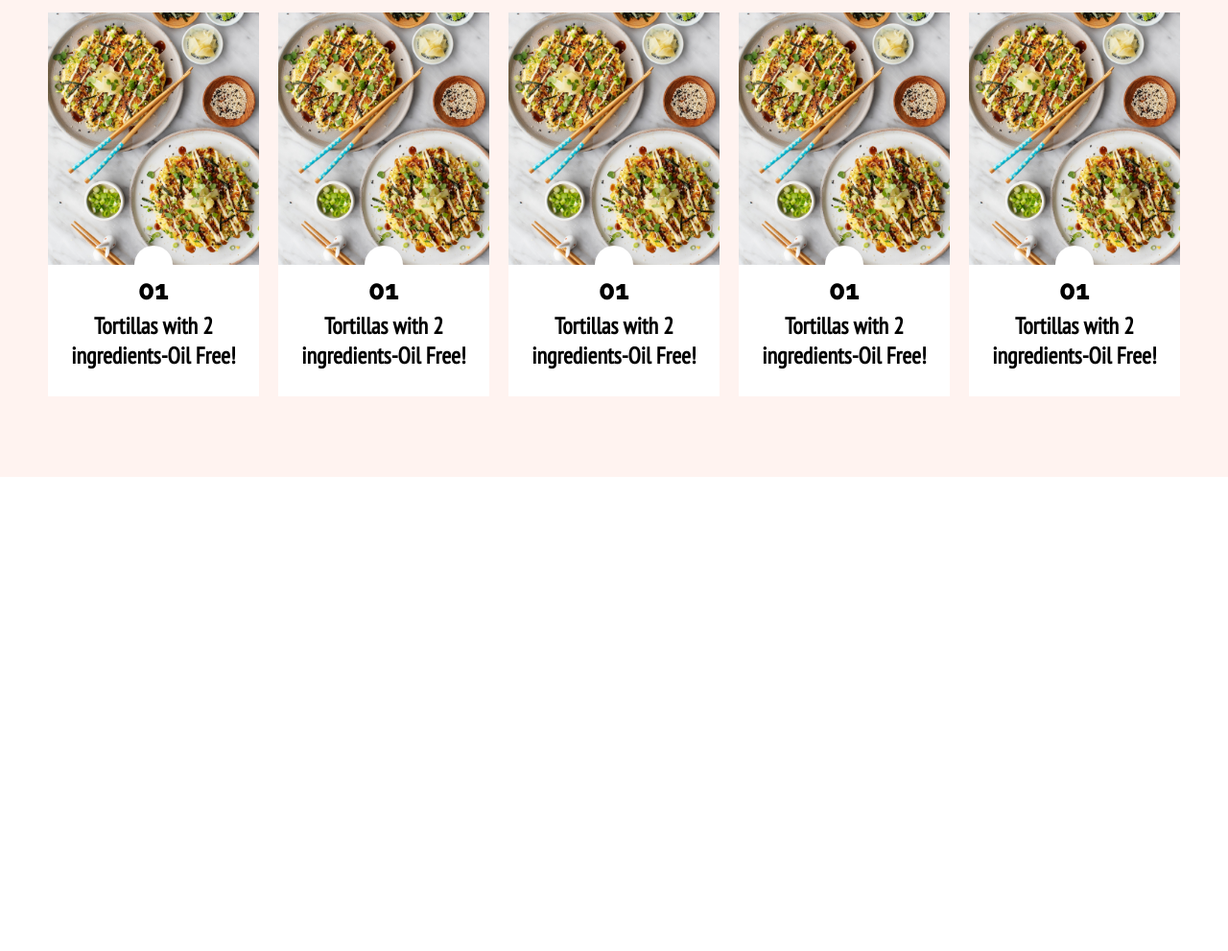
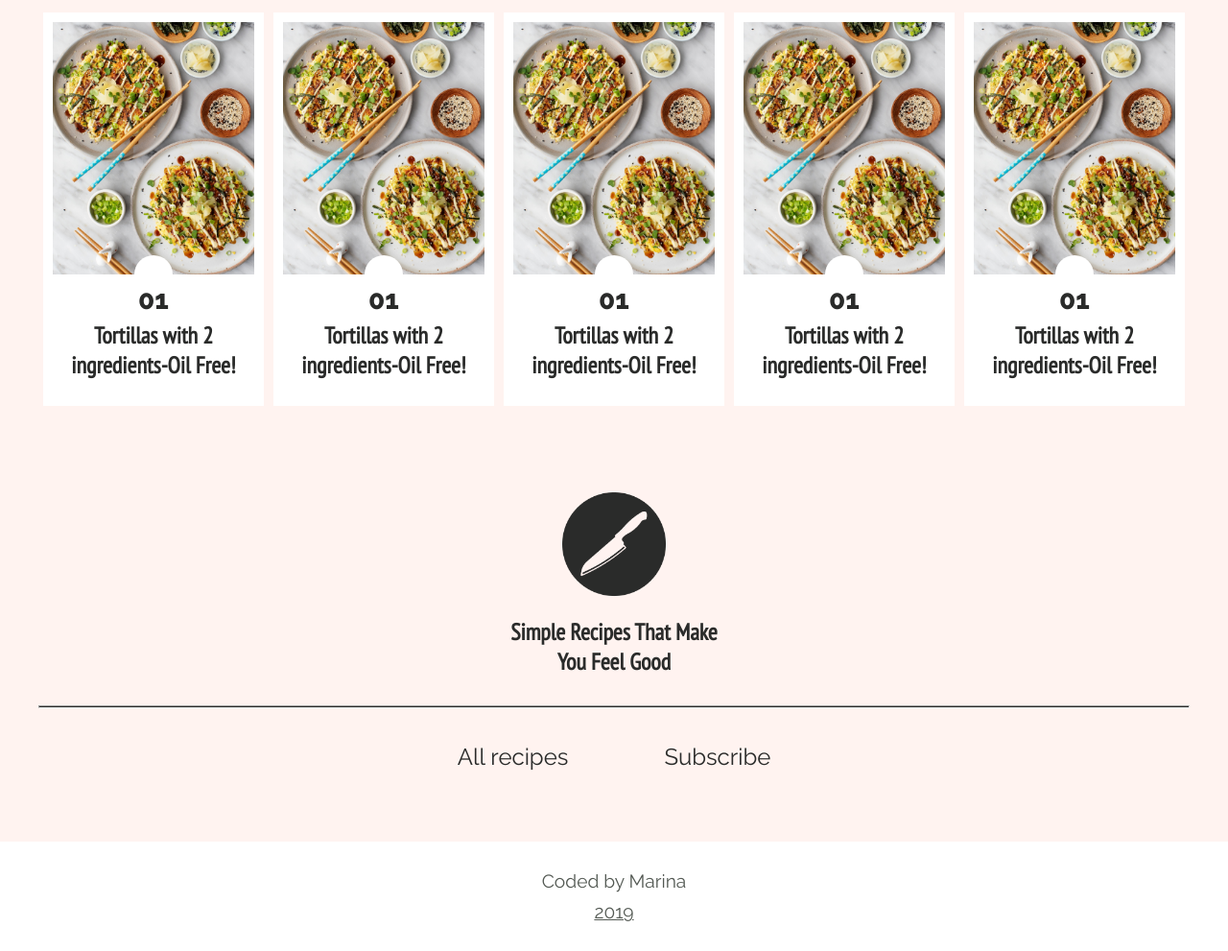
Before and after one commit to marinaadlc/Blog-Website-Project, a plain HTML site: page index.html in a window 1280 px wide. Shown: the part 1266-2257 px from the top of the page at 96% size. Before the commit the page ends 1813 px from the top, so only its background shows below. Drawn offline with Linux system fonts and the light colour scheme.

Commit message:
Main page first done

```diff
--- a/css/styles.css
+++ b/css/styles.css
@@ -22,7 +22,7 @@ ul{
 .bold-text{
   font-family: 'PT Sans Narrow', sans-serif;
   font-weight: bold;
-  color:black;
+  color:#2A2B2A;
   text-decoration: none;
 }
 .all-caps-text{
@@ -30,9 +30,13 @@ ul{
   font-size: 1rem;
   font-weight: bold;
   letter-spacing: 0.1em;
-  color:black;
+  color:#2A2B2A;
   text-decoration: none;
   text-transform: uppercase;
+}
+.black-link{
+  color:#2A2B2A;
+  text-decoration: none;
 }
 /* NAVBAR */
 .header{
@@ -44,7 +48,7 @@ ul{
     flex-flow: row nowrap;
     align-items: center;
     justify-content:center;
-    border-bottom: 3px solid black;
+    border-bottom: 3px solid #2A2B2A;
   }
     .nav-menu{
       display:flex;
@@ -84,7 +88,7 @@ ul{
       display:flex;
       align-items: center;
       justify-content:center;
-      width: 100%;
+      width: 25%;
     }
       .site-icon{
         width: 60px;
@@ -92,22 +96,6 @@ ul{
       }
     .page-header-middle{
       text-align:center;
-      width:100%;
-    }
-    .page-header-right{
-      display:none;
-      justify-content: center;
-      align-items: center;
-      width: 40%;
-    }
-      .svg-arrow{
-        margin-left:20px;
-      }
-  @media (min-width: 1200px){
-    .page-header-left{
-      width:25%;
-    }
-    .page-header-middle{
       width:50%;
     }
     .page-header-right{
@@ -116,6 +104,22 @@ ul{
       align-items: center;
       width: 25%;
       text-transform: uppercase;
+    }
+      .svg-arrow{
+        margin-left:20px;
+      }
+  @media (max-width: 1200px){
+    .page-header-left{
+      width:100%;
+    }
+    .page-header-middle{
+      width:100%;
+    }
+    .page-header-right{
+      display:none;
+      justify-content: center;
+      align-items: center;
+      width: 40%;
     }
   }
 
@@ -201,7 +205,7 @@ ul{
         width:75%;
       }
         .light-form ::placeholder{
-          color:black;
+          color:#2A2B2A;
         }
       .light-form button{
         padding: 15px 20px;
@@ -231,7 +235,7 @@ ul{
   /* POPULAR RECIPES */
 .popular-section{
   background:#fff3f0;
-  margin: 50px 0;
+  margin: 50px 0 0;
   padding: 50px 0;
 }
   .popular-gallery{
@@ -242,8 +246,9 @@ ul{
   }
     .popular-recipe{
       height: 400px;
-      width: 220px;
+      width: 210px;
       margin:10px 5px;
+      padding: 10px 10px 0 10px;
       background: white;
     }
       .popular-recipe .recipe-title{
@@ -297,3 +302,50 @@ ul{
       width:400px;
     }
 }
+
+/* FOOTER*/
+.foot1{
+  margin:0;
+  padding-bottom:50px;
+  background-color:#fff3f0;
+}
+  .footer-inner{
+    display:flex;
+    flex-wrap: wrap;
+    justify-content: center;
+  }
+    .round-icon-box{
+      width: 250px;
+      text-align: center;
+    }
+      .round-icon{
+        width:120px;
+        margin-bottom:10px;
+      }
+    .horizontal-line{
+      width:100%;
+      height:1px;
+      margin-top: 30px;
+      background: #2A2B2A;
+    }
+    .footer-links{
+      display: flex;
+      justify-content: center;
+    }
+      .footer-link{
+        margin:0 50px;
+        text-align: center;
+      }
+
+  .foot2{
+    margin: 30px 0;
+    font-size:0.8em;
+    text-align: center;
+  }
+    .foot2 p{
+      margin:10px;
+      color:#535953;
+    }
+    .underline{
+      text-decoration: underline;
+    }
--- a/index.html
+++ b/index.html
@@ -13,6 +13,8 @@
 
 <body>
 
+  <main>
+
     <header class="header">
       <!--Full width section (for color, etc)-->
       <div class="wrap">
@@ -20,20 +22,20 @@
         <div class="header-inner">
           <!-- Classic Menu -->
           <ul class="nav-menu left-nav">
-          <li>All recipes</li>
+            <li><a class="black-link"href="all-recipes.html">All recipes</a></li>
           </ul>
           <!--For organising title priorities-->
           <h1 class="header-logo">
             <a href="index.html"></a>
           </h1>
           <ul class="nav-menu right-nav">
-          <li>Subscribe</li>
+            <li><a class="black-link"href="all-recipes.html">Subscribe</a></li>
           </ul>
         </div>
       </div>
     </header>
 
-  <header class="page-header">
+    <section class="page-header">
       <div class="wrap">
         <div class="page-header-inner">
           <div class="page-header-left">
@@ -59,7 +61,7 @@
           </a>
         </div>
       </div>
-  </header>
+    </section>
 
     <section class="news-section">
 
@@ -177,6 +179,38 @@
       </div>
     </section>
 
+</main>
+
+<footer>
+  <div class="foot1">
+    <div class="wrap">
+      <div class="footer-inner">
+
+          <div class="round-icon-box">
+            <img class="round-icon" src="imgs/site-icon-round.png" alt="icon-round">
+            <div class="bold-text site-slogan">
+                <span>Simple Recipes That</span>
+                <span>Make You Feel Good</span>
+            </div>
+          </div>
+
+        <hr class="horizontal-line">
+
+        <ul class="footer-links">
+          <li><a class="black-link footer-link" href="all-recipes.html">All recipes</a></li>
+          <li><a class="black-link footer-link" href="subscribe.html">Subscribe</a></li>
+        </ul>
+
+      </div>
+    </div>
+  </div>
+  <div class="foot2">
+    <p>Coded by Marina</p>
+    <p class="underline">2019</p>
+  </div>
+
+  </footer>
+
 </body>
 
 </html>
```
Also changed, not shown: imgs/site-icon-round.png (added). Lines whose indentation alone changed are shown as unchanged.
